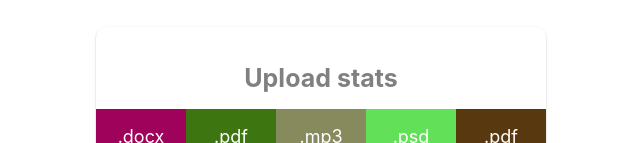
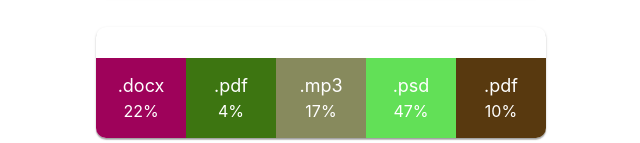
Before and after one commit to DenysPhV/goit-react-hw-01-components, a JavaScript app: page / in a window 1280 px wide. Shown: the part 657-800 px from the top of the page, without its empty margins (319-959 px from the left). Built offline with nearby package versions, Linux system fonts and the light colour scheme; the HTML template or start-up script is replaced by a standard one.

Commit message:
fix default value in statistic js

```diff
--- a/src/components/Statistics/Statistics.js
+++ b/src/components/Statistics/Statistics.js
@@ -22,10 +22,6 @@ export default function Statistics({ title, stats }) {
   );
 }
 
-Statistics.defaultProps = {
-  title: 'Upload stats',
-};
-
 Statistics.propTypes = {
   title: PropTypes.string,
   // Массив объектов конкретного типа использую там где MAP
```
